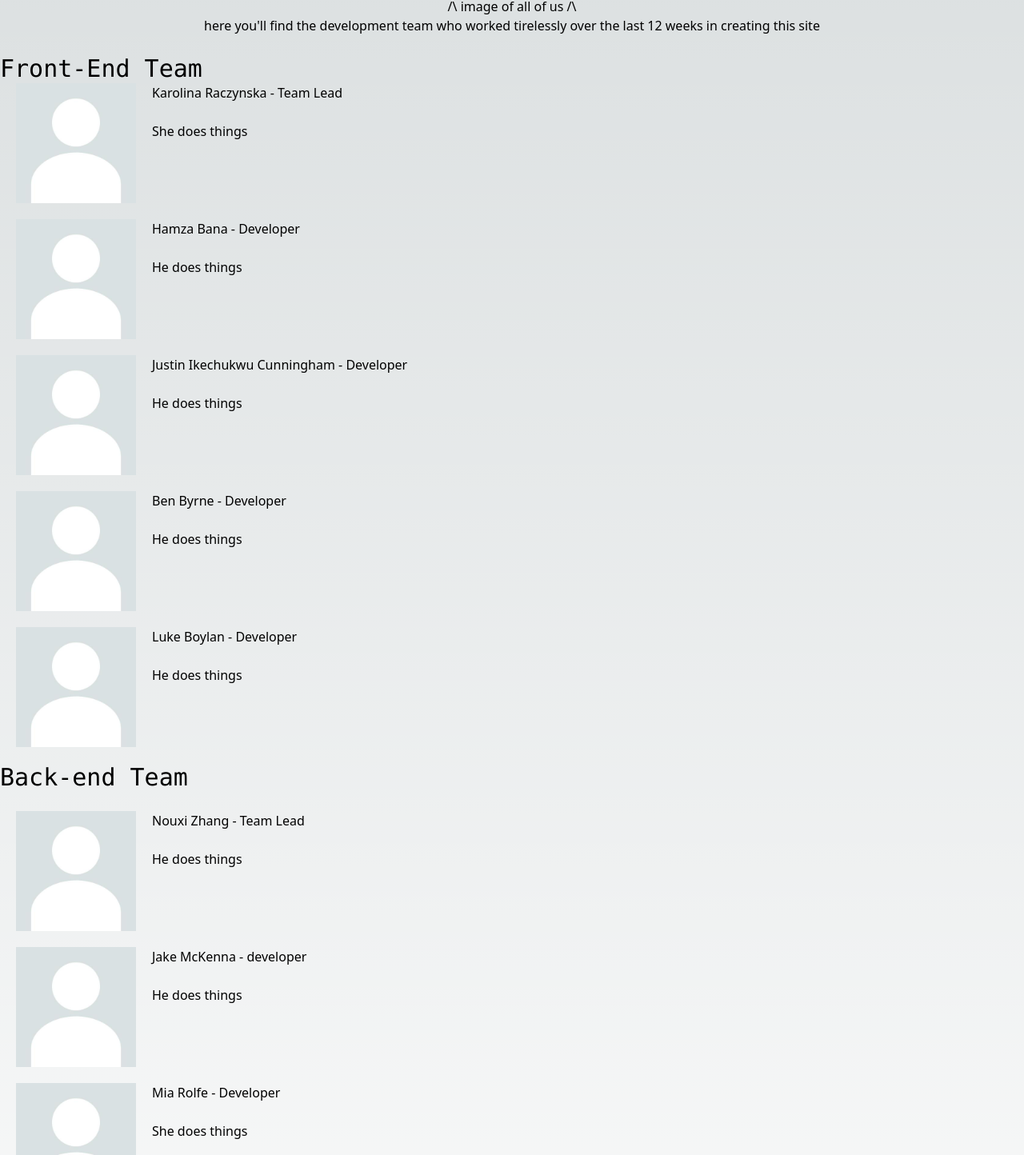
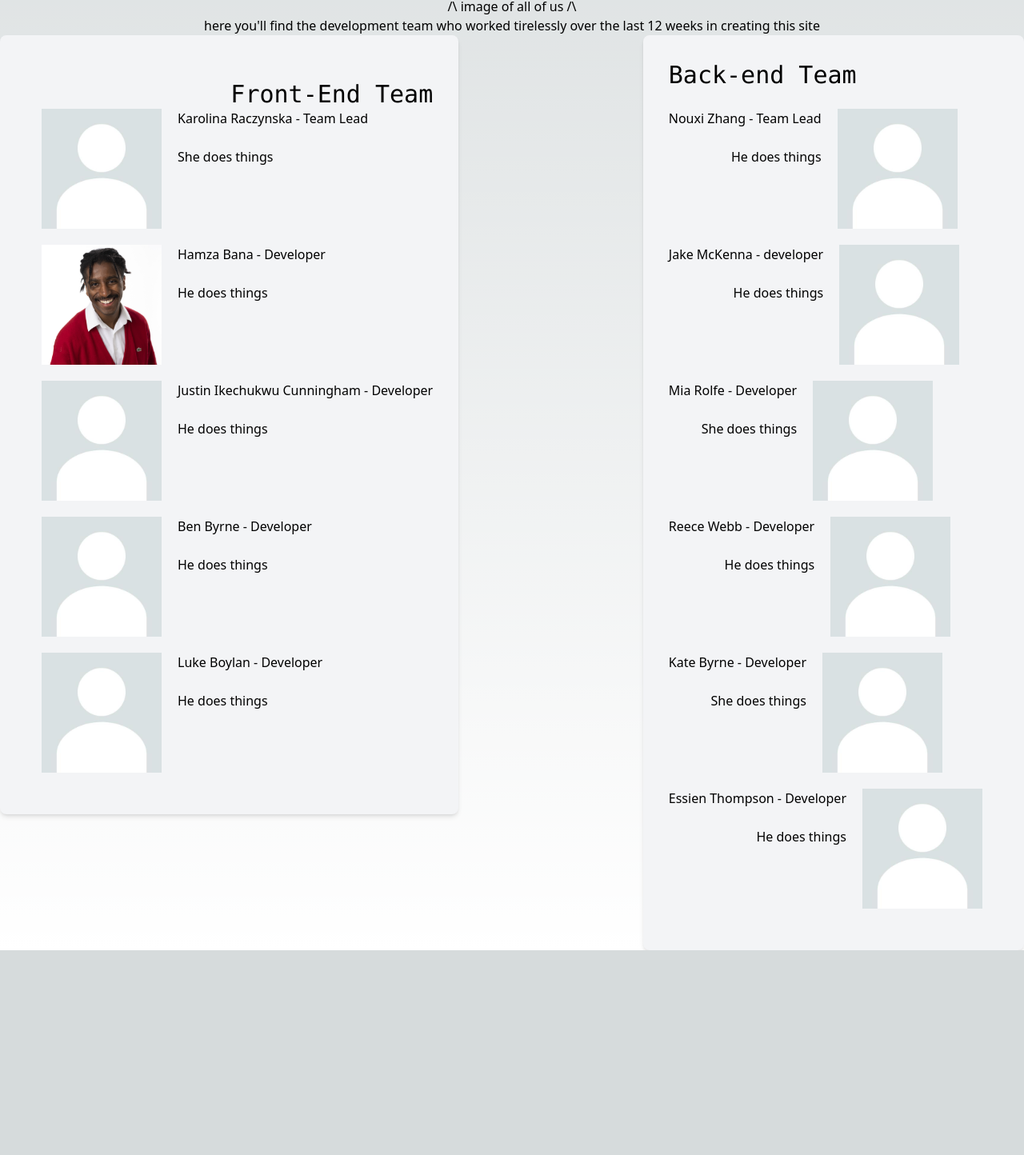
Before and after one commit to miarolfe/SwEngGroup30, a Next.js app in the folder front/life-insurance-front/: page /TheTeam in a window 1280 px wide. Shown: the part 399-1843 px from the top of the page at 80% size. After the commit the page ends 1587 px from the top, so only its background shows below. Built offline with nearby package versions, Linux system fonts and the light colour scheme.

Commit message:
team page update

```diff
--- a/front/life-insurance-front/pages/TheTeam.js
+++ b/front/life-insurance-front/pages/TheTeam.js
@@ -27,9 +27,10 @@ const TheTeam = () => {
                         here you'll find the development team who worked
                         tirelessly over the last 12 weeks in creating this site
                     </p>
-                    <section alt="front end profiles" className=" items-left text-left">
+                    <div className = "flex-row">
+                        <section alt="front end profiles" className="flex-column inline-block float-left text-left bg-gray-100 p-8 rounded-lg shadow-md">
                             <br></br>
-                        <h1 className="text-3xl font-mono "> Front-End Team</h1>
+                            <h1 className="text-3xl font-mono text-right"> Front-End Team</h1>
 
                             <div className="flex ">
                                 <img src="/empty-profile.jpg" alt="karolina" width={150} height={150} className="mx-5 mb-5"/>
@@ -41,7 +42,7 @@ const TheTeam = () => {
                             </div>
 
                             <div className="flex ">
-                        <img src="/empty-profile.jpg" alt="Hamza" width={150} height={150} className="mx-5 mb-5"></img>
+                            <img src="/headshots/Hamza.jpg" alt="Hamza" width={150} height={150} className="mx-5 mb-5"></img>
                                 <div>
                                     <p>Hamza Bana - Developer</p>
                                     <br />
@@ -77,64 +78,65 @@ const TheTeam = () => {
                             </div>
                         </section>
 
-                        <section alt="backend profiles" className="text-left ">
-                            <h1 className =" text-3xl font-mono"> Back-end Team</h1>
+                            <section alt="backend profiles" className=" flex-column inline-block float-right text-right justify-right bg-gray-100 p-8 rounded-lg shadow-md">
+                                <h1 className =" text-3xl font-mono text-left"> Back-end Team</h1>
                                 <br></br>
 
                                 <div className="flex ">
-                                <img src="/empty-profile.jpg" alt="Nouxi" width={150} height={150} className="mx-5 mb-5" />
                                     <div>
                                         <p>Nouxi Zhang - Team Lead</p>
                                         <br />
-                                    <p>He does things</p>
+                                        <p>He does things </p>
                                     </div>
+                                    <img src="/empty-profile.jpg" alt="Nouxi" width={150} height={150} className="float right mx-5 mb-5" />
                                 </div>
 
                                 <div className="flex ">
-                                <img src="/empty-profile.jpg" alt="Jake" width={150} height={150} className="mx-5 mb-5" />
                                     <div>
                                         <p>Jake McKenna - developer</p>
                                         <br />
                                         <p>He does things</p>
                                     </div>
+                                    <img src="/empty-profile.jpg" alt="Jake" width={150} height={150} className="mx-5 mb-5" />
                                 </div>
 
                                 <div className="flex ">
-                            <img src="/empty-profile.jpg" alt="Mia" width={150} height={150} className="mx-5 mb-5"></img>
                                     <div>
                                     <p>Mia Rolfe - Developer</p>
                                         <br />
                                         <p>She does things</p>
                                     </div>
+                                    <img src="/empty-profile.jpg" alt="Mia" width={150} height={150} className="mx-5 mb-5"></img>
                                 </div>
 
                                 <div className="flex ">
-                            <img src="/empty-profile.jpg" alt="Reece" width={150} height={150} className="mx-5 mb-5"></img>
                                     <div>
                                     <p>Reece Webb - Developer</p>
                                         <br />
                                         <p>He does things</p>
                                     </div>
+                                    <img src="/empty-profile.jpg" alt="Reece" width={150} height={150} className="mx-5 mb-5"></img>
                                 </div>
 
                                 <div className="flex ">
-                            <img src="/empty-profile.jpg" alt="kate" width={150} height={150} className="mx-5 mb-5"></img>
                                     <div>
                                     <p>Kate Byrne - Developer</p>
                                         <br />
                                         <p>She does things</p>
                                     </div>
+                                    <img src="/empty-profile.jpg" alt="kate" width={150} height={150} className="mx-5 mb-5"></img>
                                 </div>
 
                                 <div className="flex ">
-                            <img src="/empty-profile.jpg" alt="Essien" width={150} height={150} className="mx-5 mb-5" />
                                     <div>
                                         <p>Essien Thompson - Developer</p>
                                         <br />
                                         <p>He does things</p>
                                     </div>
+                                    <img src="/empty-profile.jpg" alt="Essien" width={150} height={150} className="mx-5 mb-5" />
                                 </div>
                             </section>
+                    </div>
 
                 </section>
             </main>
```
Also changed, not shown: front/life-insurance-front/public/Headshots/Hamza.jpg (added). Lines whose indentation alone changed are shown as unchanged.
